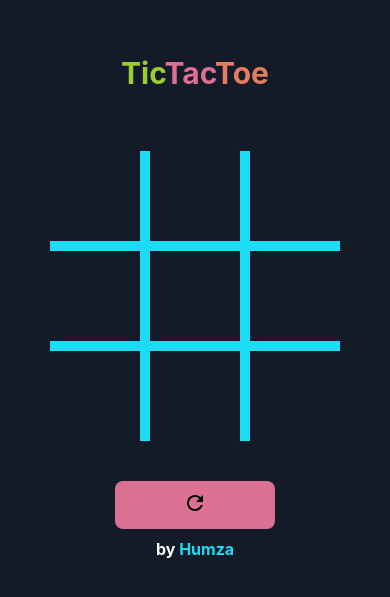
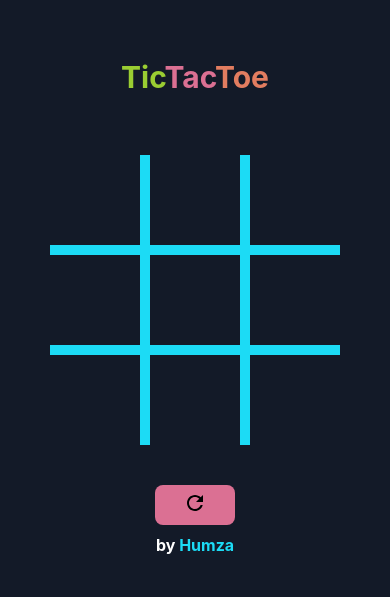
Before and after one commit to humzahaseeb/tic-tac-toe, a React (Create React App) app: page / in a window 390 px wide. Shown: the part 107-704 px from the top of the page. Built offline with nearby package versions, Linux system fonts and the light colour scheme.

Commit message:
fixed issue

```diff
--- a/src/index.css
+++ b/src/index.css
@@ -166,8 +166,8 @@ code {
     .clear-button {
         width: max-content;
         margin: 40px auto 10px auto;
-        height: 3rem;
-        width: 10rem;
+        height: 2.5rem;
+        width: 5rem;
         background: palevioletred;
         font-size: 1rem;
         font-weight: bold;
```
